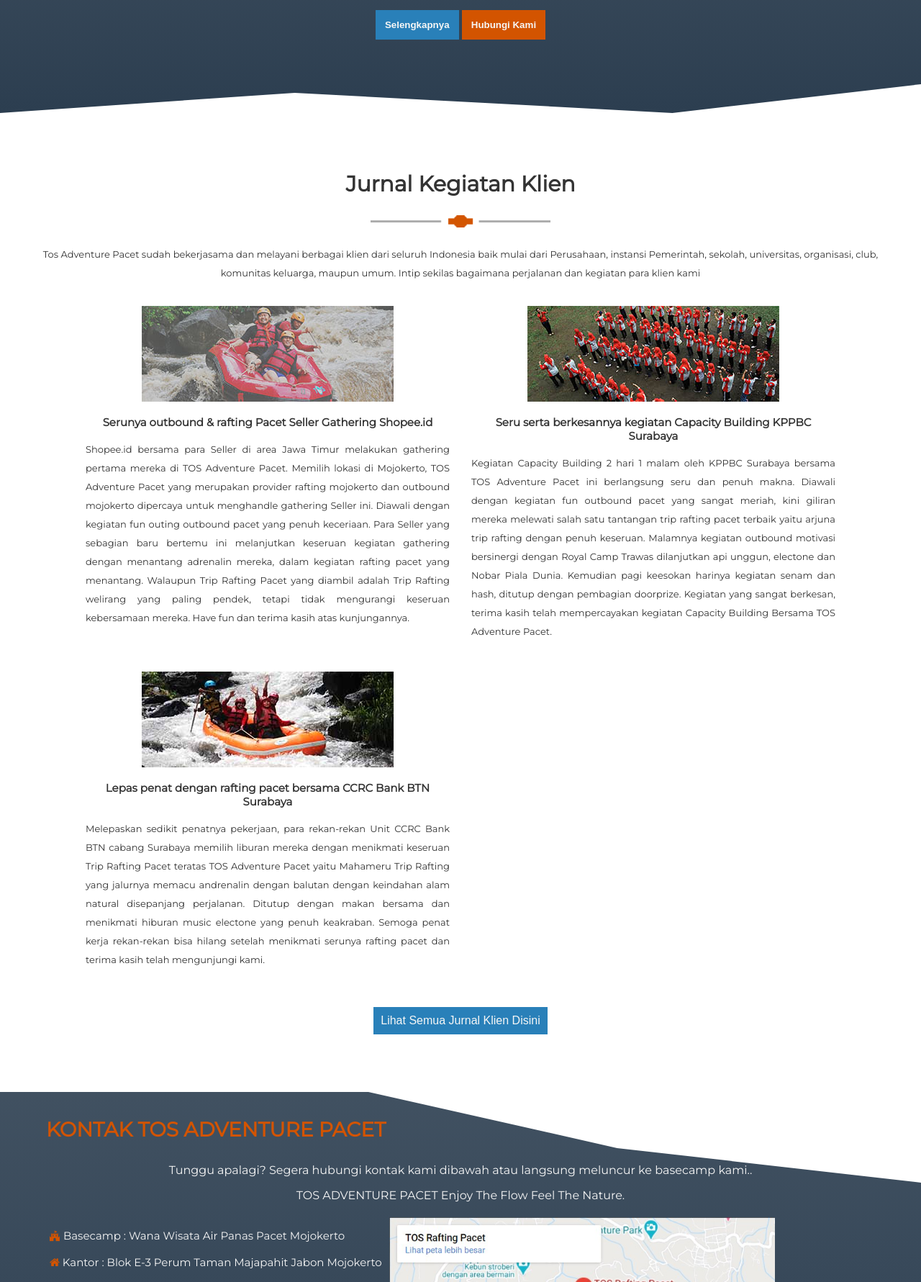
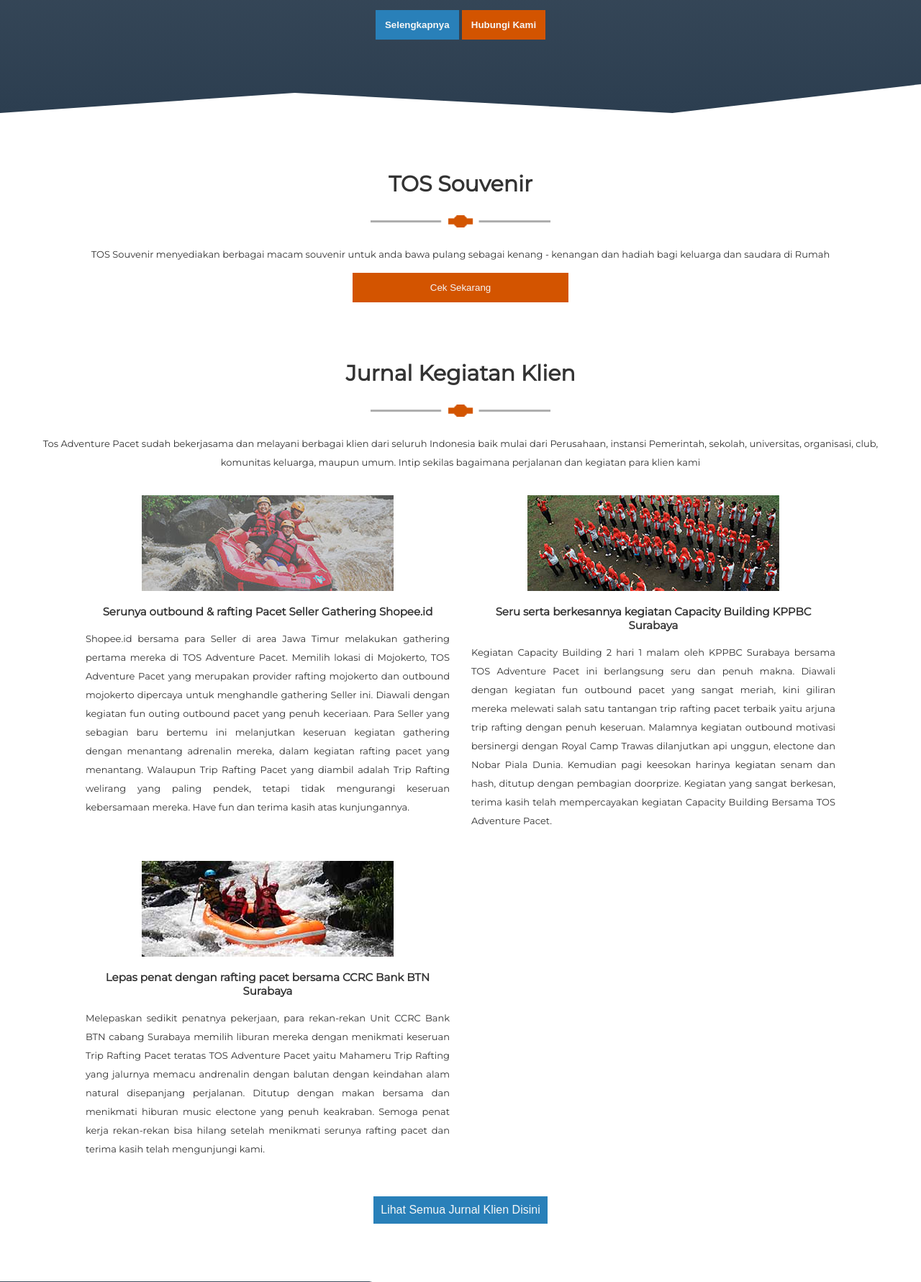
Before and after one commit to AnggaTP/tosmaintenance, a PHP site: page / in a window 1280 px wide. Shown: the part 2248-4029 px from the top of the page at 72% size. Run offline with PHP 8.4, Linux system fonts and the light colour scheme.

Commit message:
tambah shop section

```diff
--- a/index.php
+++ b/index.php
@@ -211,6 +211,17 @@
 
     <!-- end client -->
 
+    <!-- shop section -->
+    <section id="shop">
+        <h2>TOS Souvenir</h2>
+        <div class="line"><img src="img/line.png" alt="garis batas"></div>
+        <p>TOS Souvenir menyediakan berbagai macam souvenir untuk anda bawa pulang sebagai kenang - kenangan dan hadiah bagi keluarga dan saudara di Rumah</p>
+        <div class="container">
+            <button onclick="window.location.href='TOS-Adventure-Pacet'">Cek Sekarang</button>
+        </div>
+    </section>
+    <!-- end shop -->
+
     <!-- tamu -->
     <section id="tamu">
     <h2>Jurnal Kegiatan Klien</h2>
--- a/main.css
+++ b/main.css
@@ -731,6 +731,31 @@ footer .fa {
     text-align: center;
 }
 
+#shop {
+    margin: 50px;
+    margin-top: 80px;
+}
+
+#shop h2 {
+    text-align: center;
+    font-size: 30px;
+}
+
+#shop p{
+    text-align: center;
+    font-size: 13px;
+    line-height: 2;
+}
+
+#shop .container{
+    display: grid;
+    grid-template-columns: auto auto auto auto auto;
+}
+
+#shop .container button{
+    grid-column: 3 / span 1;
+}
+
 @media only screen and (min-width :320px) and (max-width :479px) {
     header #logo img {
         width: 125px;
```
